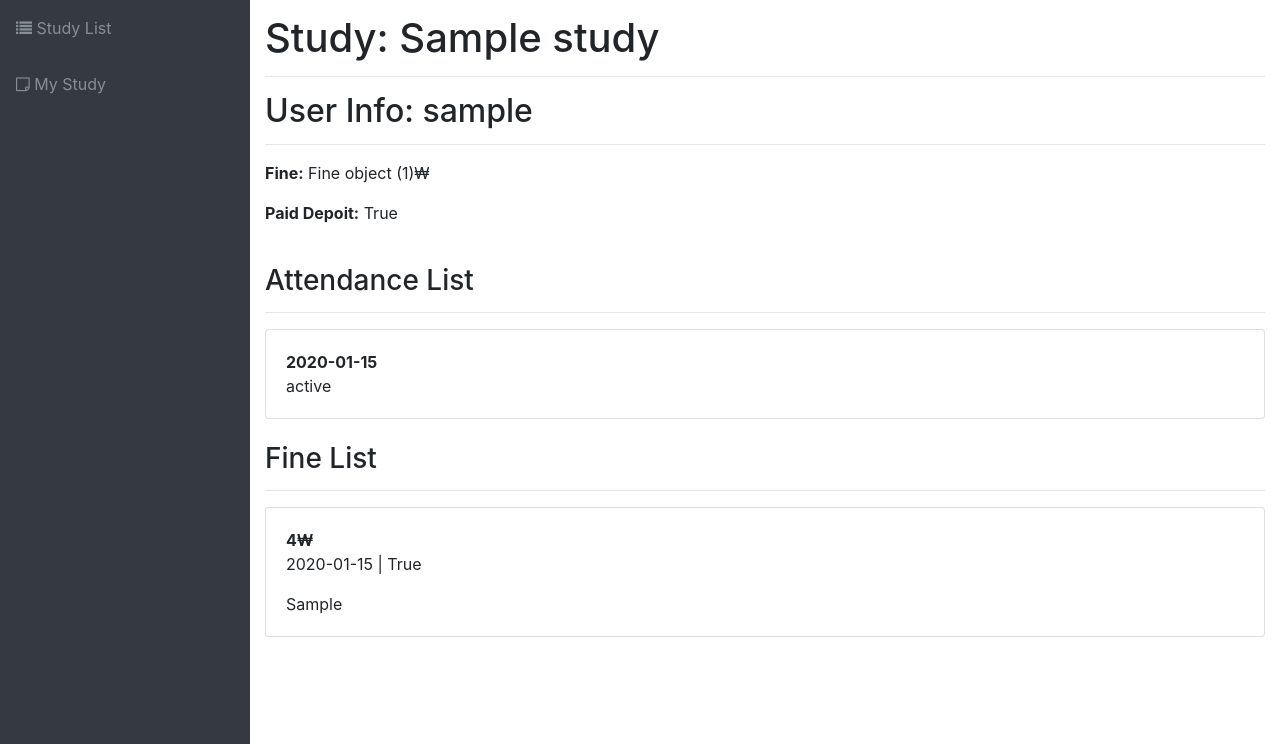
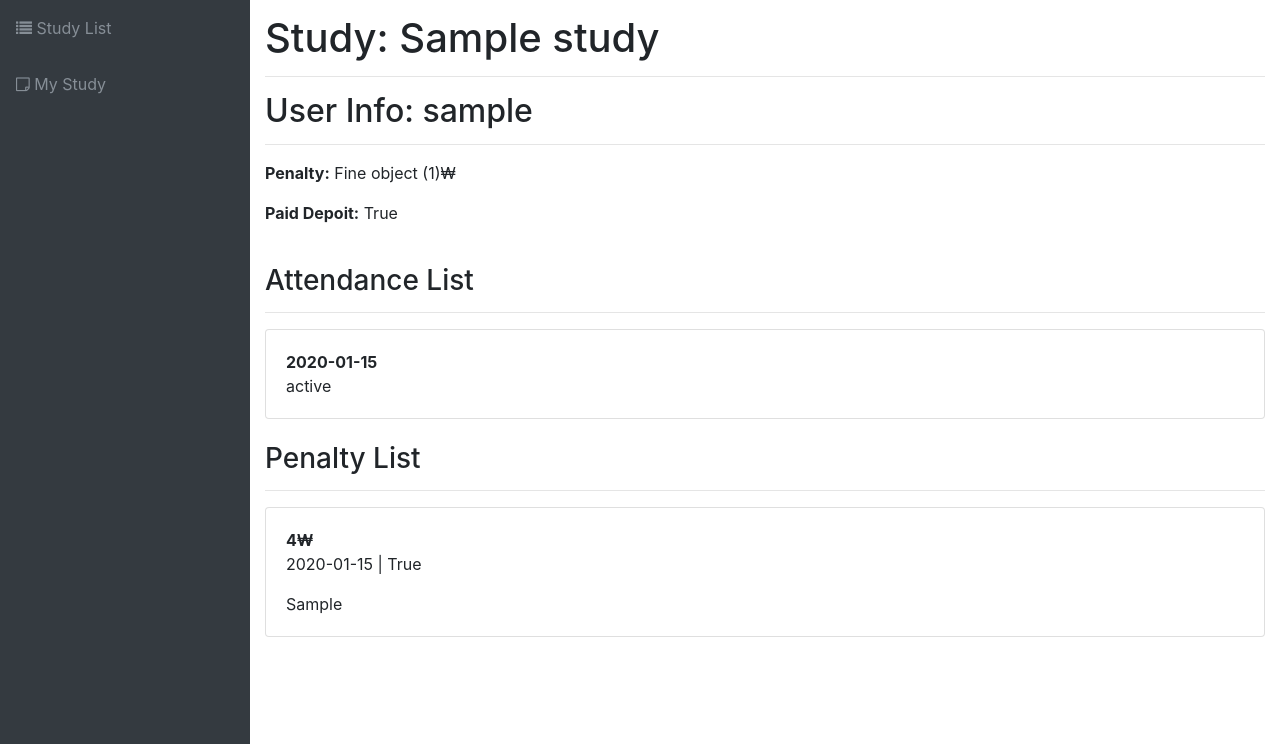
Before and after one commit to punkyoon/study-hard, a Django app: template templates/service/study_user_info.html in a window 1280 px wide. Shown: the part 56-800 px from the top of the page. Run offline with Django 3.2, Linux system fonts and the light colour scheme; the template is opened without the code that fills it: values that come from a table or form of the project are taken from there, others are empty; tables that the repository leaves empty hold one stand-in row (values such as "Sample post"); some libraries are stand-ins or nearby versions.

Commit message:
fine->penalty

```diff
--- a/templates/service/study_user_info.html
+++ b/templates/service/study_user_info.html
@@ -13,7 +13,7 @@
 <h2>User Info: {{ study_user.user.username }}</h2>
 <hr />
 
-<p><b>Fine:</b> {{ user_fine }}₩</p>
+<p><b>Penalty:</b> {{ user_fine }}₩</p>
 <p><b>Paid Depoit:</b> {{ study_user.deposit_pay }}</p>
 <br />
 
@@ -38,7 +38,7 @@
 {% endfor %}
 
 <!-- List of fine -->
-<h3>Fine List</h3>
+<h3>Penalty List</h3>
 <hr />
 
 {% for fine in fine_list %}
```
